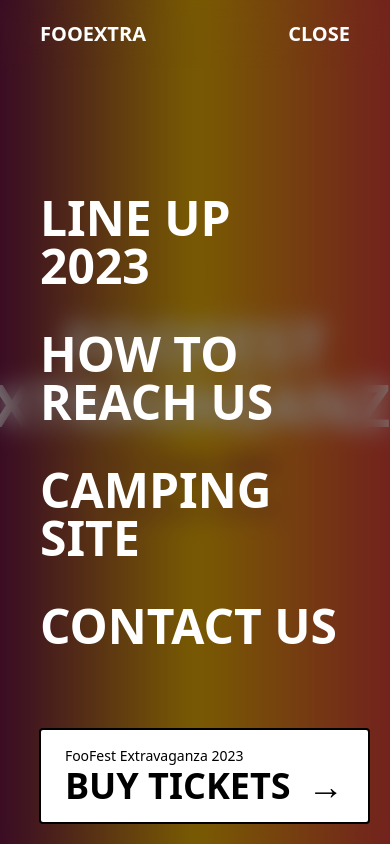
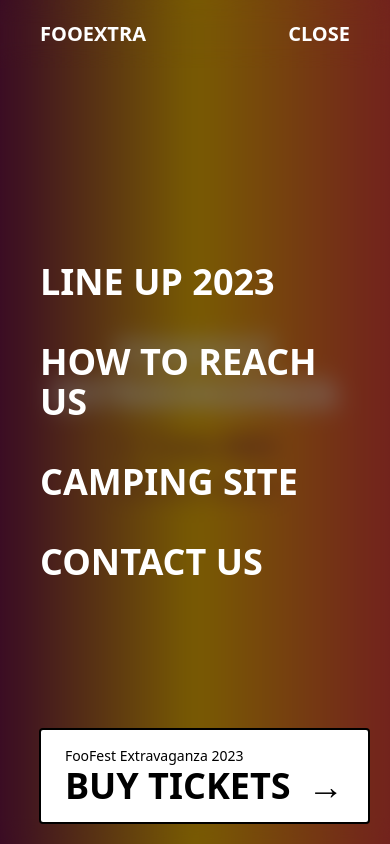
Before and after one commit to rossosofia/frontend_foofest_exam_sofia, a Next.js app: page / in a window 390 px wide. Both pictures are taken after a click on the element "MENU". Shown: the top 844 px of the page. Built offline with nearby package versions, Linux system fonts and the light colour scheme; no server answers.

Commit message:
Gallery "jump" removed (scrollbar issue)

```diff
--- a/src/components/Gallery.jsx
+++ b/src/components/Gallery.jsx
@@ -53,7 +53,7 @@ export default function Gallery() {
   return (
     <div
       id="galleryContainer"
-      className="flex flex-nowrap overflow-x-auto overflow-y-hidden my-4 hide-scroll-bar"
+      className="flex flex-nowrap overflow-x-auto overflow-y-scroll my-4 hide-scroll-bar"
     >
       {galleryImages.map((image) => (
         <div key={image.id} className="flex-shrink-0 w-96 md:w-120 relative">
--- a/src/components/Header.jsx
+++ b/src/components/Header.jsx
@@ -44,7 +44,7 @@ export default function Header() {
                 <Link
                   href="/schedule"
                   onClick={closeMenu}
-                  className="text-5xl md:text-6xl lg:text-7xl xl:text-8xl font-bold group-hover:opacity-50"
+                  className="text-4xl md:text-6xl lg:text-7xl xl:text-8xl font-bold group-hover:opacity-50"
                 >
                   LINE UP 2023
                 </Link>
@@ -53,7 +53,7 @@ export default function Header() {
                 <Link
                   href="/campingsite"
                   onClick={closeMenu}
-                  className="text-5xl md:text-6xl lg:text-7xl xl:text-8xl font-bold group-hover:opacity-50"
+                  className="text-4xl md:text-6xl lg:text-7xl xl:text-8xl font-bold group-hover:opacity-50"
                 >
                   HOW TO REACH US
                 </Link>
@@ -62,7 +62,7 @@ export default function Header() {
                 <Link
                   href="/campingsite"
                   onClick={closeMenu}
-                  className="text-5xl md:text-6xl lg:text-7xl xl:text-8xl font-bold group-hover:opacity-50"
+                  className="text-4xl md:text-6xl lg:text-7xl xl:text-8xl font-bold group-hover:opacity-50"
                 >
                   CAMPING SITE
                 </Link>
@@ -71,7 +71,7 @@ export default function Header() {
                 <Link
                   href="/campingsite"
                   onClick={closeMenu}
-                  className="text-5xl md:text-6xl lg:text-7xl xl:text-8xl font-bold group-hover:opacity-50"
+                  className="text-4xl md:text-6xl lg:text-7xl xl:text-8xl font-bold group-hover:opacity-50"
                 >
                   CONTACT US
                 </Link>
--- a/src/pages/index.jsx
+++ b/src/pages/index.jsx
@@ -14,7 +14,7 @@ export default function Home() {
         BUY TICKETS <span className="ml-2">→</span>
       </Anchor>
       <section className="h-screen w-screen flex flex-col justify-center items-center ">
-        <h1 className="text-6xl md:text-7xl lg:text-8xl xl:text-9xl font-bold text-white text-center py-4">
+        <h1 className="text-4xl md:text-6xl lg:text-8xl xl:text-9xl font-bold text-white text-center py-4">
           FOOFEST <br /> EXTRAVAGANZA
         </h1>
         <p className="font-bold text-custom-purple text-center text-2xl md:text-4xl pb-2">
@@ -25,8 +25,8 @@ export default function Home() {
         </p>
       </section>
 
-      <section>
-        <div className="flex justify-between items-center my-10 py-10 px-10 pb-5">
+      <section className="pb-10">
+        <div className="flex flex-wrap gap-4 justify-between items-center my-10 py-10 px-10 pb-5">
           <h2 className="text-4xl md:text-5xl lg:text-6xl xl:text-7xl text-custom-beige font-medium">
             FEATURED ARTISTS
           </h2>
--- a/src/styles/globals.css
+++ b/src/styles/globals.css
@@ -12,11 +12,12 @@
 }
 
 .hide-scroll-bar:hover::-webkit-scrollbar {
-  display: initial;
+  width: 8px;
 }
 
 .hide-scroll-bar:hover::-webkit-scrollbar-thumb {
-  background-color: transparent;
+  background-color: rgba(0, 0, 0, 0.3);
+  border-radius: 4px;
 }
 
 .hide-scroll-bar:hover::-webkit-scrollbar-track {
```
